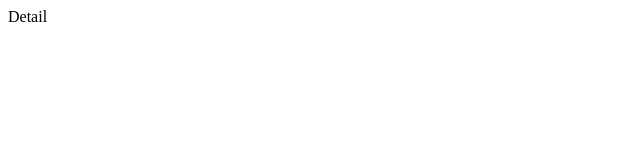
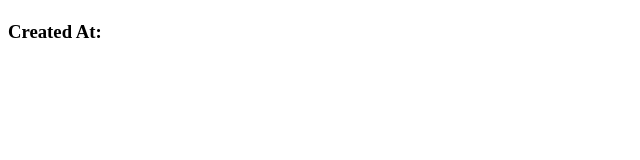
Before and after one commit to canadaprogrammer/redux, a React (Create React App) app: page /#/1 in a window 1280 px wide. Shown: the top 160 px of the page, without its empty margins (0-640 px from the left). Built offline with nearby package versions, Linux system fonts and the light colour scheme.

Commit message:
detail page

```diff
--- a/src/components/Todo.js
+++ b/src/components/Todo.js
@@ -1,11 +1,12 @@
 import React from 'react';
 import { connect } from 'react-redux';
+import { Link } from 'react-router-dom';
 import { actionsCreators } from '../store';
 
-function Todo({ text, onClick }) {
+function Todo({ text, onClick, id }) {
   return (
     <li>
-      {text}
+      <Link to={`/${id}`}>{text}</Link>
       <button onClick={onClick}>Del</button>
     </li>
   );
--- a/src/routes/Detail.js
+++ b/src/routes/Detail.js
@@ -1 +1,21 @@
-export default () => 'Detail';
+import React from 'react';
+import { connect } from 'react-redux';
+import { useParams } from 'react-router-dom';
+
+function Detail({ todos }) {
+  const params = useParams();
+  const todo = todos?.find((toDo) => toDo.id === parseInt(params.id));
+  return (
+    <>
+      <h1>{todo?.text}</h1>
+      <h3>Created At: {todo?.id}</h3>
+    </>
+  );
+}
+
+function mapStateToProps(state) {
+  return {
+    todos: state,
+  };
+}
+export default connect(mapStateToProps)(Detail);
```
Also changed, not shown: 1 other file (tests, documents, lock files or other folders).
